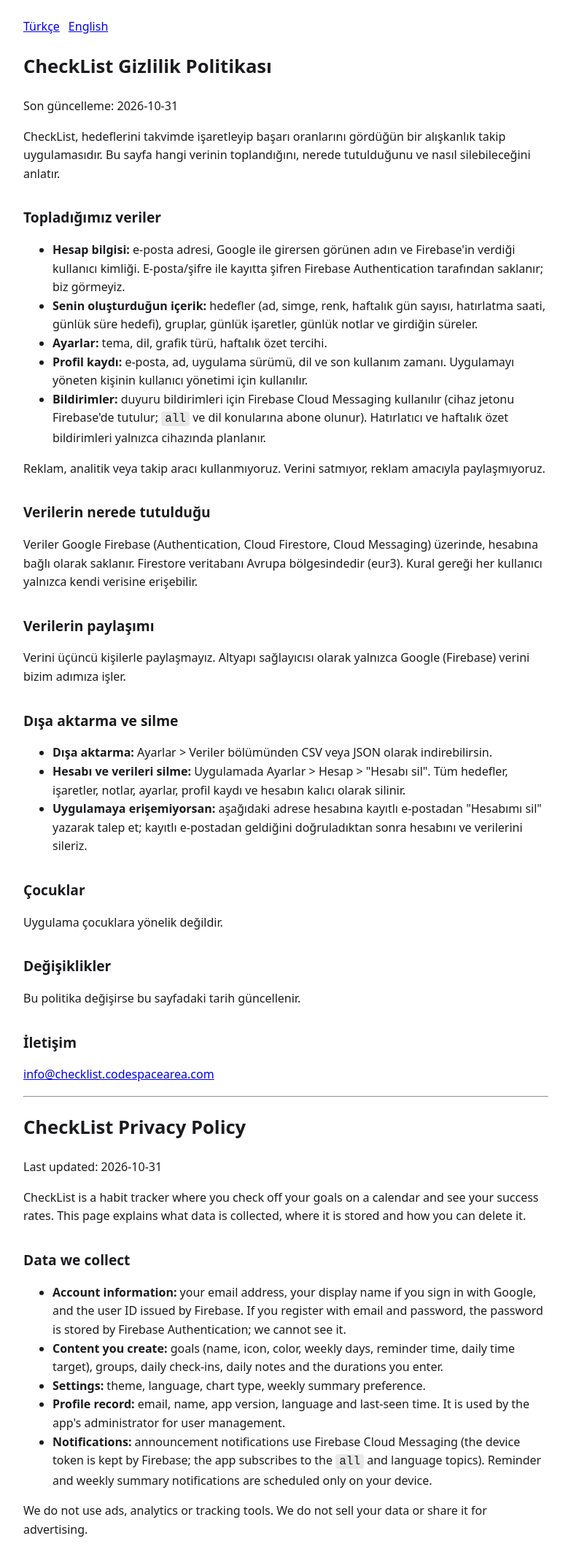
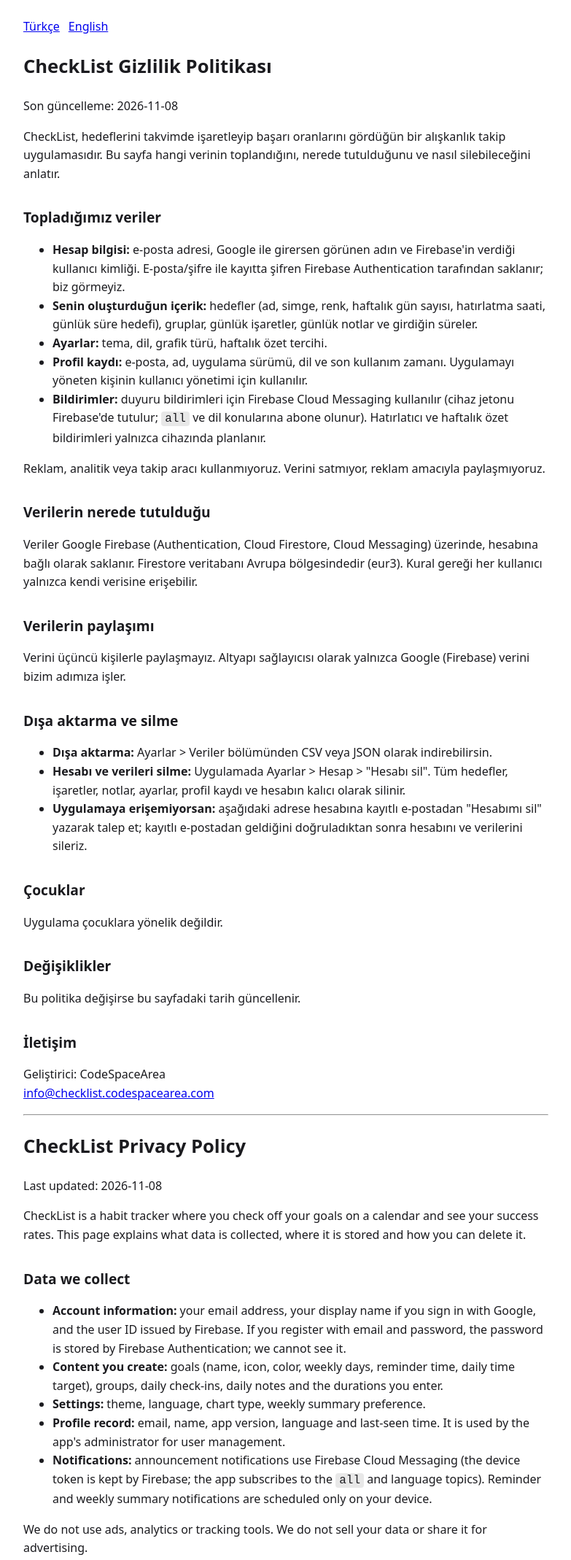
Before and after one commit to Mehmet4nil/CheckList-remUpdate, a plain HTML site: page docs/privacy/index.html in a window 1280 px wide. Shown: the top 2138 px of the page at 73% size, without its empty margins (248-1031 px from the left). Drawn offline with Linux system fonts and the light colour scheme.

Commit message:
Duyuru gonderici ve gizlilik sayfasi guncellendi

```diff
--- a/docs/privacy/index.html
+++ b/docs/privacy/index.html
@@ -16,7 +16,7 @@
 
 <section id="tr">
 <h1>CheckList Gizlilik Politikası</h1>
-<p>Son güncelleme: 2026-10-31</p>
+<p>Son güncelleme: 2026-11-08</p>
 <p>CheckList, hedeflerini takvimde işaretleyip başarı oranlarını gördüğün bir alışkanlık takip uygulamasıdır. Bu sayfa hangi verinin toplandığını, nerede tutulduğunu ve nasıl silebileceğini anlatır.</p>
 
 <h2>Topladığımız veriler</h2>
@@ -49,14 +49,14 @@
 <p>Bu politika değişirse bu sayfadaki tarih güncellenir.</p>
 
 <h2>İletişim</h2>
-<p><a href="mailto:info@checklist.codespacearea.com">info@checklist.codespacearea.com</a></p>
+<p>Geliştirici: CodeSpaceArea<br><a href="mailto:info@checklist.codespacearea.com">info@checklist.codespacearea.com</a></p>
 </section>
 
 <hr>
 
 <section id="en">
 <h1>CheckList Privacy Policy</h1>
-<p>Last updated: 2026-10-31</p>
+<p>Last updated: 2026-11-08</p>
 <p>CheckList is a habit tracker where you check off your goals on a calendar and see your success rates. This page explains what data is collected, where it is stored and how you can delete it.</p>
 
 <h2>Data we collect</h2>
@@ -89,7 +89,7 @@
 <p>If this policy changes, the date on this page is updated.</p>
 
 <h2>Contact</h2>
-<p><a href="mailto:info@checklist.codespacearea.com">info@checklist.codespacearea.com</a></p>
+<p>Developer: CodeSpaceArea<br><a href="mailto:info@checklist.codespacearea.com">info@checklist.codespacearea.com</a></p>
 </section>
 </body>
 </html>
```
